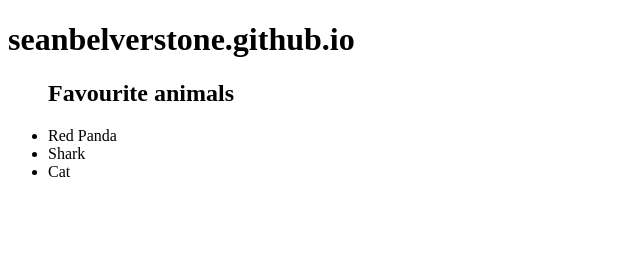
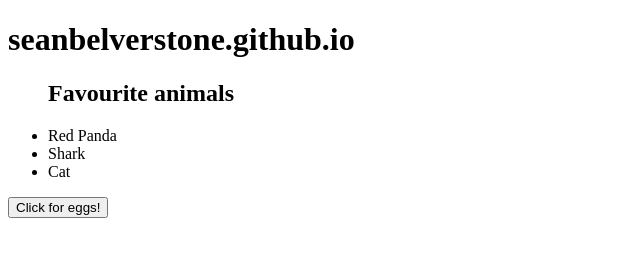
Before and after one commit to seanbelverstone/seanbelverstone.github.io, a plain HTML site: page index.html in a window 1280 px wide. Shown: the whole page, without its empty margins (0-640 px from the left). Drawn offline with Linux system fonts and the light colour scheme.

Commit message:
added egg button

```diff
--- a/index.html
+++ b/index.html
@@ -16,6 +16,8 @@
         <li>Cat</li>
     </ul>
 
+    <button type="button" onclick="window.location.href = 'https://cdn1.medicalnewstoday.com/content/images/articles/323/323001/bowl-full-of-eggs.jpg';">Click for eggs!</button>
+
 </body>
 
 </html>
```
